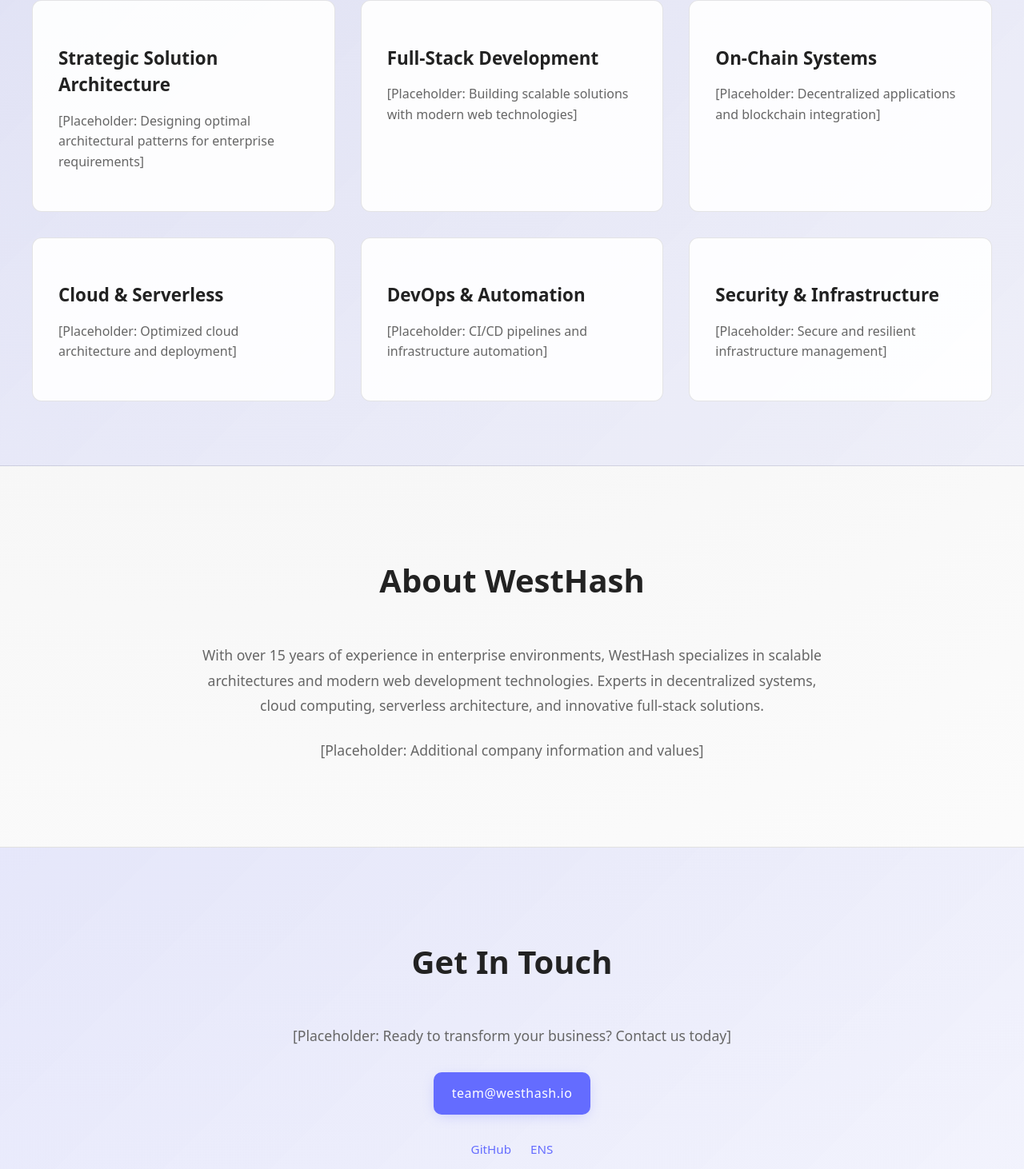
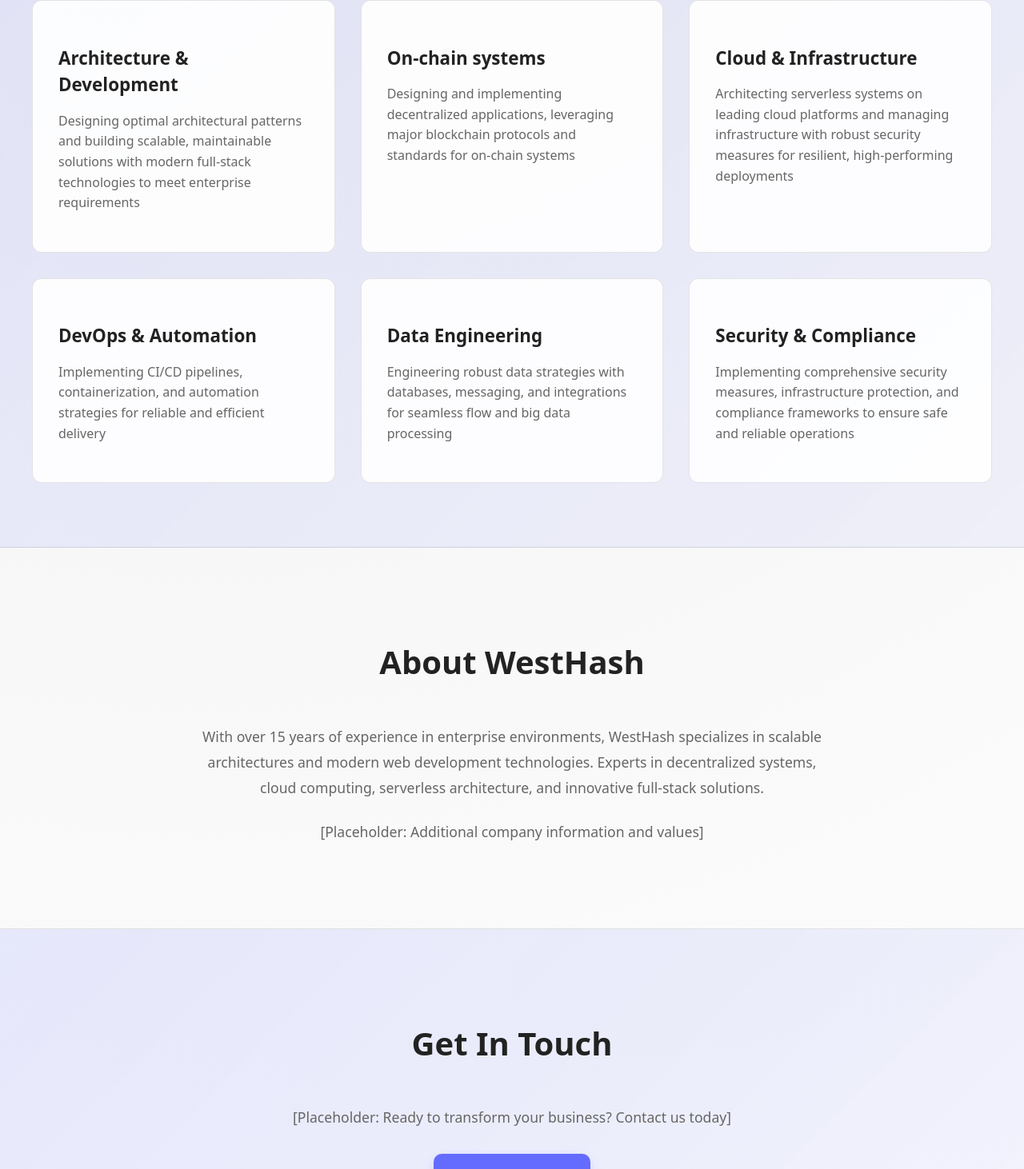
Before and after one commit to westhash/landing-page, a React (Vite) app: page / in a window 1280 px wide. Shown: the part 1509-2971 px from the top of the page at 80% size. Built offline with nearby package versions, Linux system fonts and the light colour scheme.

Commit message:
services

```diff
--- a/package.json
+++ b/package.json
@@ -1,7 +1,7 @@
 {
   "name": "westhash-landingpage",
   "private": true,
-  "version": "0.1.0",
+  "version": "1.0.0",
   "type": "module",
   "scripts": {
     "dev": "vite",
--- a/src/App.jsx
+++ b/src/App.jsx
@@ -99,28 +99,28 @@
           <h2 className="section-title">Our Services</h2>
           <div className="services-grid">
             <div className="service-card">
-              <h3>Strategic Solution Architecture</h3>
-              <p>[Placeholder: Designing optimal architectural patterns for enterprise requirements]</p>
+              <h3>Architecture & Development</h3>
+              <p>Designing optimal architectural patterns and building scalable, maintainable solutions with modern full-stack technologies to meet enterprise requirements</p>
             </div>
             <div className="service-card">
-              <h3>Full-Stack Development</h3>
-              <p>[Placeholder: Building scalable solutions with modern web technologies]</p>
+              <h3>On-chain systems</h3>
+              <p>Designing and implementing decentralized applications, leveraging major blockchain protocols and standards for on-chain systems</p>
             </div>
             <div className="service-card">
-              <h3>On-Chain Systems</h3>
-              <p>[Placeholder: Decentralized applications and blockchain integration]</p>
-            </div>
-            <div className="service-card">
-              <h3>Cloud & Serverless</h3>
-              <p>[Placeholder: Optimized cloud architecture and deployment]</p>
+              <h3>Cloud & Infrastructure</h3>
+              <p>Architecting serverless systems on leading cloud platforms and managing infrastructure with robust security measures for resilient, high-performing deployments</p>
             </div>
             <div className="service-card">
               <h3>DevOps & Automation</h3>
-              <p>[Placeholder: CI/CD pipelines and infrastructure automation]</p>
+              <p>Implementing CI/CD pipelines, containerization, and automation strategies for reliable and efficient delivery</p>
             </div>
             <div className="service-card">
-              <h3>Security & Infrastructure</h3>
-              <p>[Placeholder: Secure and resilient infrastructure management]</p>
+              <h3>Data Engineering</h3>
+              <p>Engineering robust data strategies with databases, messaging, and integrations for seamless flow and big data processing</p>
+            </div>
+            <div className="service-card">
+              <h3>Security & Compliance</h3>
+              <p>Implementing comprehensive security measures, infrastructure protection, and compliance frameworks to ensure safe and reliable operations</p>
             </div>
           </div>
         </div>
@@ -143,7 +143,7 @@
             <p className="contact-text">[Placeholder: Ready to transform your business? Contact us today]</p>
             <a className="contact-btn" href="mailto:team@westhash.io">team@westhash.io</a>
             <div className="social-links">
-              <a href="https://github.com/westhash" target="_blank" rel="noopener noreferrer">GitHub</a>
+              <a href="https://linkedin.com/company/westhash" target="_blank" rel="noopener noreferrer">LinkedIn</a>
               <a href="https://app.ens.domains/name/westhash.eth" target="_blank" rel="noopener noreferrer">ENS</a>
             </div>
           </div>
@@ -171,9 +171,9 @@
           <div className="footer-section">
             <h4>Connect</h4>
             <ul>
+              <li><a href="https://linkedin.com/company/westhash" target="_blank" rel="noopener noreferrer">LinkedIn</a></li>
+              <li><a href="https://app.ens.domains/name/westhash.eth" target="_blank" rel="noopener noreferrer">ENS</a></li>
               <li><a href="https://github.com/westhash" target="_blank" rel="noopener noreferrer">GitHub</a></li>
-              <li><a href="https://app.ens.domains/name/westhash.eth" target="_blank" rel="noopener noreferrer">ENS</a></li>
-              <li><a href="mailto:team@westhash.io">Email</a></li>
             </ul>
           </div>
         </div>
```
